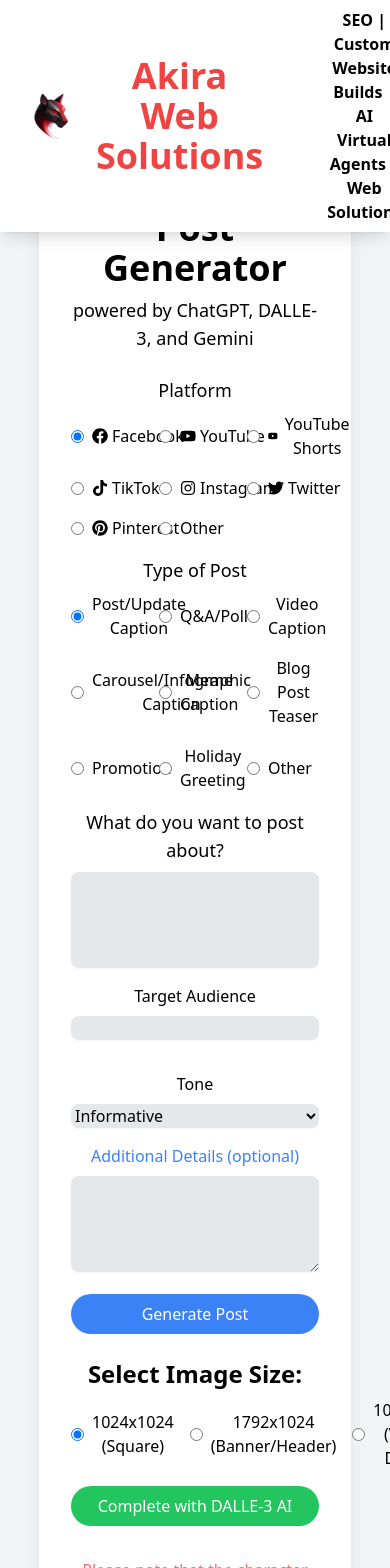
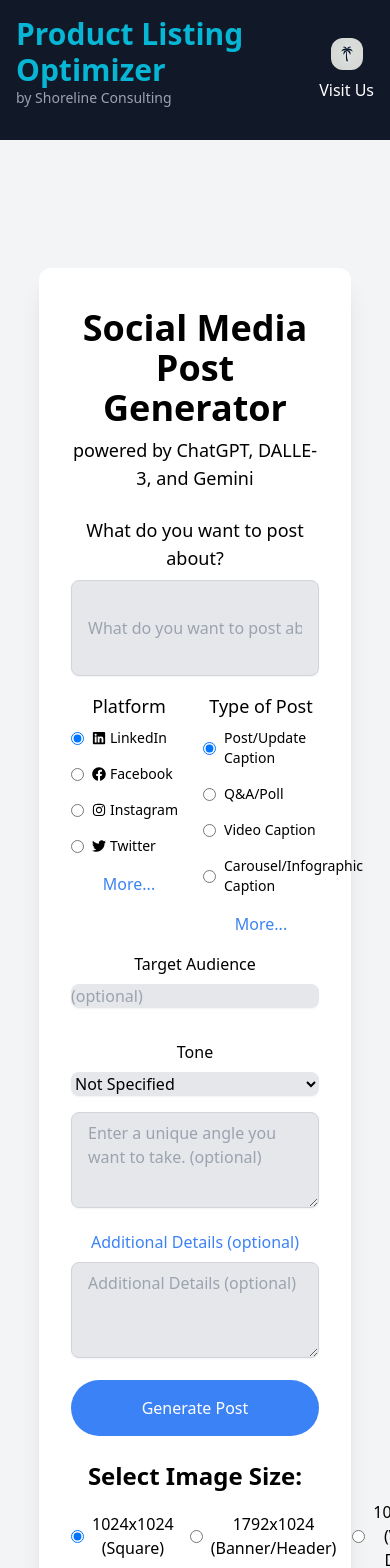
Before and after one commit to ryanhood10/AIContentCreator, a React (Create React App) app in the folder client/: page / in a window 390 px wide. Shown: the top 1568 px of the page. Built offline with nearby package versions, Linux system fonts and the light colour scheme.

Commit message:
made major ui improvements

```diff
--- a/client/src/components/Header.jsx
+++ b/client/src/components/Header.jsx
@@ -1,26 +1,28 @@
-import React from "react";
-import { Link } from "react-router-dom"; // Import Link for navigation
-import AkiraLogo from './images/AkiraLogoTransparent.webp'
+import React from 'react';
+import Logo from './images/PalmtreeLeftLogo.webp';
+import {Link} from 'react-router-dom';
+
 
 const Header = () => {
   return (
-    <header className="fixed top-0 left-0 w-full bg-white shadow-lg z-10">
-      <div className="container mx-auto px-4 py-2 flex items-center justify-between">
-        <Link to="https://akirawebsolutions.com/">
-          <div className="flex items-center">
+    <header className="bg-gray-900 text-gray-300 py-4 sticky top-0 z-50">
+      <div className="container mx-auto px-4 flex items-center justify-between">
+        <div className="flex-1 text-left mb-4 md:mb-0">
+        <Link to="/" className="hover:cursor-pointer ">
+        <h1 className="text-3xl font-bold text-cyan-500 hover:text-cyan-900">Product Listing Optimizer</h1>          </Link>
+          <p className="text-sm text-gray-400">by Shoreline Consulting</p>
+        </div>
+        <div className="flex flex-col items-center md:justify-end">
+          <a href="https://creativecoloring.io/" target="_blank" rel="noopener noreferrer">
             <img
-              src={AkiraLogo}
-              alt="Akira Logo"
-              className=" mr-2"
+              src={Logo}
+              alt="Akira Web Solutions Logo"
+              className="h-8 rounded-xl"
             />
-            <h1 className="text-red-500 font-sans font-bold text-4xl">
-              Akira Web Solutions
-            </h1>
-            <h2 className="pl-16 font-sans font-semibold "> SEO | Custom Website Builds | AI Virtual Agents | Web Solutions</h2>
-          </div>
-        </Link>
-        <div className="font-sans font-light hidden md:block">
-          Based out of Nashville, TN
+          </a>
+          <a href="https://akirawebsolutions.com" target="_blank" rel="noopener noreferrer" className="mt-2 text-white hover:text-cyan-300">
+            Visit Us
+          </a>
         </div>
       </div>
     </header>
--- a/client/src/components/MainPage.jsx
+++ b/client/src/components/MainPage.jsx
@@ -1,23 +1,42 @@
 import React, { useState, useRef, useEffect } from "react";
 import { ThreeDots } from 'react-loader-spinner';
-import { FaFacebook, FaYoutube, FaTiktok, FaInstagram, FaTwitter, FaPinterest } from 'react-icons/fa';
+import { FaFacebook, FaYoutube, FaTiktok, FaInstagram, FaTwitter, FaPinterest, FaLinkedin } from 'react-icons/fa';
 
 const platforms = [
+  { name: "LinkedIn", icon: FaLinkedin, characterLimit: 3000 }, // Professional platform
   { name: "Facebook", icon: FaFacebook, characterLimit: 63206 },
+  { name: "Instagram", icon: FaInstagram, characterLimit: 2200 },
+  { name: "Twitter", icon: FaTwitter, characterLimit: 280 },
+];
+
+// Additional platforms that will be revealed when "More" is clicked
+const morePlatforms = [
   { name: "YouTube", icon: FaYoutube, characterLimit: 5000 },
   { name: "YouTube Shorts", icon: FaYoutube, characterLimit: 1000 },
   { name: "TikTok", icon: FaTiktok, characterLimit: 150 },
-  { name: "Instagram", icon: FaInstagram, characterLimit: 2200 },
-  { name: "Twitter", icon: FaTwitter, characterLimit: 280 },
   { name: "Pinterest", icon: FaPinterest, characterLimit: 500 },
 ];
 
-const tones = ["Informative", "Humorous", "Inspirational"];
 
-const postTypes = [
-  "Post/Update Caption", "Q&A/Poll", "Video Caption", "Carousel/Infographic Caption",
-  "Meme Caption", "Blog Post Teaser", "Promotion", "Holiday Greeting", "Other"
+const tones = ["Not Specified", "Informative", "Humorous", "Inspirational"];
+
+// Main post types (most commonly used by professionals)
+const mainPostTypes = [
+  "Post/Update Caption",
+  "Q&A/Poll",
+  "Video Caption",
+  "Carousel/Infographic Caption"
 ];
+
+const morePostTypes = [
+  "Meme Caption",
+  "Blog Post Teaser",
+  "Promotion",
+  "Holiday Greeting",
+  "Other"
+];
+
+
 
 function MainPage() {
   const [selectedPlatform, setSelectedPlatform] = useState(platforms[0].name);
@@ -25,8 +44,9 @@
   const [topic, setTopic] = useState("");
   const [targetAudience, setTargetAudience] = useState("");
   const [tone, setTone] = useState(tones[0]);
-  const [typeOfPost, setTypeOfPost] = useState(postTypes[0]);
+  const [typeOfPost, setTypeOfPost] = useState(mainPostTypes[0]); // Default to the first main post type
   const [additionalDetails, setAdditionalDetails] = useState("");
+  const [uniqueAngle, setUniqueAngle] = useState("");
   const [characterLimit, setCharacterLimit] = useState(platforms[0].characterLimit);
   const [generatedPost, setGeneratedPost] = useState("");
   const [isLoading, setIsLoading] = useState(false);
@@ -40,7 +60,14 @@
   const [customDallePrompt, setCustomDallePrompt] = useState(""); // State to hold custom DALLE prompt
   const [showCustomPromptInput, setShowCustomPromptInput] = useState(false); // State to toggle custom prompt input visibility
   const [imageTitle, setImageTitle] = useState(""); // State to hold the image title
+  const [showMore, setShowMore] = useState(false); // State to track if "More" platforms are shown
+  const [showMorePostTypes, setShowMorePostTypes] = useState(false); // To track if more post types are shown
+  const [otherPostType, setOtherPostType] = useState(""); // State for "Other" input when selected
+  const [showOtherPostInput, setShowOtherPostInput] = useState(false); // Show input for "Other"
 
+  const handleShowMore = () => {
+    setShowMore(!showMore); // Toggle "More" platforms visibility
+  };
   const postRef = useRef(null);
   const seoPost = useRef(null);
 
@@ -70,11 +97,17 @@
     const { value } = event.target;
     setTypeOfPost(value);
     if (value === "Other") {
-      setShowOtherInput(true); // Show the "Other" input field if "Other" is selected
+      setShowOtherPostInput(true); // Show input for "Other"
     } else {
-      setShowOtherInput(false); // Hide the "Other" input field for other options
+      setShowOtherPostInput(false); // Hide the "Other" input field for other options
     }
   };
+
+  // Handle "View More" toggle for post types
+  const handleShowMorePostTypes = () => {
+    setShowMorePostTypes(!showMorePostTypes); // Toggle "More" post types visibility
+  };
+
 
   const handleSizeChange = (event) => {
     setSelectedSize(event.target.value);
@@ -304,18 +337,35 @@
 
 
 return (
-    <div className="bg-gray-100 min-h-screen flex flex-col items-center justify-center pt-32 md:pt-56">
-      <div className="bg-white p-8 rounded-xl shadow-xl w-[80%]">
+  <div className="bg-gray-100 min-h-screen min-w-screen flex flex-col items-center justify-center pt-32 md:pt-56">
+    <div className="bg-white border-gray-500 max-w-5xl mb-16  p-8 rounded-xl shadow-xl w-[80%]">
+      <div className="max-w-4xl mx-auto">
         <h1 className="text-4xl font-bold text-center p-2">
           Social Media Post Generator
         </h1>
         <h2 className="mb-6 text-lg font-light">powered by ChatGPT, DALLE-3, and Gemini</h2>
 
+
+
+        {/* Post Content */}
         <div className="mb-4">
+          <label className="block font-medium text-lg mb-2">What do you want to post about?</label>
+          <input
+  className="bg-gray-200 rounded-lg shadow-sm resize-y h-24 w-full border border-gray-300 hover:border-blue-400 hover:border-2 hover:cursor-pointer focus:border-blue-500 focus:cursor-text transition-all duration-200 px-4 py-2 text-base md:text-lg sm:h-32 focus:outline-none"
+  type="text"
+  placeholder="What do you want to post about?"
+            value={topic}
+            onChange={(e) => setTopic(e.target.value)}
+          />
+        </div>
+
+        <div className="grid grid-cols-2 gap-4">  {/* This creates two columns */}
+       {/* Platform Selection */}
+<div className="col-span-1 mb-4">
   <label className="block font-medium text-lg mb-2">Platform</label>
-          <div className="grid grid-cols-3 gap-4">
+  <div className="grid grid-cols-1 md:grid-cols-2 xl:grid-cols-3 gap-4"> {/* Using md:grid-cols-2 for medium screens */}
     {platforms.map((p) => (
-              <div key={p.name} className="flex items-center">
+      <div key={p.name} className="flex text-sm items-center">
         <input
           type="radio"
           id={p.name}
@@ -330,34 +380,51 @@
         </label>
       </div>
     ))}
-            <div className="flex items-center">
+    {/* Show More/Show Less */}
+    {!showMore ? (
+      <button
+        className="text-blue-500 font-medium cursor-pointer"
+        onClick={handleShowMore}
+      >
+        More...
+      </button>
+    ) : (
+      <>
+        {morePlatforms.map((p) => (
+          <div key={p.name} className="flex text-sm items-center">
             <input
               type="radio"
-                id="Other"
+              id={p.name}
               name="platform"
-                value="Other"
-                checked={selectedPlatform === "Other"}
+              value={p.name}
+              checked={selectedPlatform === p.name}
               onChange={handlePlatformChange}
               className="mr-2"
             />
-              <label htmlFor="Other">Other</label>
-              {selectedPlatform === "Other" && (
-                <input
-                  type="text"
-                  className="ml-2 bg-gray-200 rounded-lg shadow-sm w-full"
-                  value={otherPlatform}
-                  onChange={(e) => setOtherPlatform(e.target.value)}
-                />
+            <label htmlFor={p.name} className="flex items-center">
+              <p.icon className="mr-1" /> {p.name}
+            </label>
+          </div>
+        ))}
+        <button
+          className="text-blue-500 font-medium cursor-pointer mt-2"
+          onClick={handleShowMore}
+        >
+          View Less
+        </button>
+      </>
     )}
   </div>
 </div>
-        </div>
 
-        <div className="mb-4">
+
+       {/* Type of Post */}
+<div className="col-span-1 mb-4">
   <label className="block font-medium text-lg mb-2">Type of Post</label>
-          <div className="grid grid-cols-3 gap-4">
-            {postTypes.map((type) => (
-              <div key={type} className="flex items-center">
+  <div className="grid grid-cols-1 md:grid-cols-2 xl:grid-cols-3 gap-4"> {/* Using md:grid-cols-2 for medium screens */}
+    {/* Main post types */}
+    {mainPostTypes.map((type) => (
+      <div key={type} className="flex text-sm text-start items-center">
         <input
           type="radio"
           id={type}
@@ -370,33 +437,67 @@
         <label htmlFor={type}>{type}</label>
       </div>
     ))}
-            {showOtherInput && (
+
+    {/* Show More/Show Less functionality */}
+    {!showMorePostTypes ? (
+      <button
+        className="text-blue-500 font-medium cursor-pointer"
+        onClick={handleShowMorePostTypes}
+      >
+        More...
+      </button>
+    ) : (
+      <>
+        {/* Additional post types */}
+        {morePostTypes.map((type) => (
+          <div key={type} className="flex text-sm items-center">
+            <input
+              type="radio"
+              id={type}
+              name="typeOfPost"
+              value={type}
+              checked={typeOfPost === type}
+              onChange={handleTypeOfPostChange}
+              className="mr-2"
+            />
+            <label htmlFor={type}>{type}</label>
+          </div>
+        ))}
+
+        {/* "Other" input when selected */}
+        {showOtherPostInput && (
           <input
             type="text"
-                className="ml-2 bg-gray-200 rounded-lg shadow-sm w-full"
-                value={typeOfPost}
-                onChange={(e) => setTypeOfPost(e.target.value)}
+            className="mt-2 bg-gray-200 rounded-lg shadow-sm w-full px-4 py-2 text-base"
+            value={otherPostType}
+            onChange={(e) => setOtherPostType(e.target.value)}
+            placeholder="Enter other post type"
           />
+        )}
+
+        {/* View Less button to collapse additional post types */}
+        <button
+          className="text-blue-500 font-medium cursor-pointer mt-2"
+          onClick={handleShowMorePostTypes}
+        >
+          View Less
+        </button>
+      </>
     )}
   </div>
 </div>
 
-        <div className="mb-4">
-          <label className="block font-medium text-lg  mb-2">What do you want to post about?</label>
-          <input
-            className="input-large bg-gray-200 rounded-lg shadow-sm resize-y h-24 w-full"
-            type="text"
-            value={topic}
-            onChange={(e) => setTopic(e.target.value)}
-          />
+
 </div>
 
-        <div className="grid grid-cols-1 md:grid-cols-2 gap-y-4 md:gap-x-8">
+        {/* Target Audience and Tone */}
+        <div className="grid grid-cols-1 md:grid-cols-2 gap-4">
           <div className="mb-4">
             <label className="block font-medium mb-2">Target Audience</label>
             <input
-              className="input-large bg-gray-200 rounded-lg w-full shadow-sm"
+              className="bg-gray-200 rounded-lg w-full shadow-sm"
               type="text"
+              placeholder="(optional)"
               value={targetAudience}
               onChange={(e) => setTargetAudience(e.target.value)}
             />
@@ -404,7 +505,7 @@
           <div className="mb-4">
             <label className="block font-medium mb-2">Tone</label>
             <select
-              className="input-large bg-gray-200 rounded-lg w-full shadow-sm"
+              className="bg-gray-200 rounded-lg w-full shadow-sm"
               value={tone}
               onChange={(e) => setTone(e.target.value)}
             >
@@ -417,6 +518,18 @@
           </div>
         </div>
 
+{/* Unique Angle */}
+<div className="mb-4">
+  <textarea
+    className="bg-gray-200 rounded-lg shadow-sm resize-y h-24 w-full border border-gray-300 hover:border-blue-400 hover:border-2 hover:cursor-pointer focus:border-blue-500 focus:cursor-text transition-all duration-200 px-4 py-2 text-base md:text-lg sm:h-32 focus:outline-none"
+    placeholder="Enter a unique angle you want to take. (optional)"
+    value={uniqueAngle}
+    onChange={(e) => setUniqueAngle(e.target.value)}
+  />
+</div>
+
+
+        {/* Additional Details */}
  <div className="mb-4">
           <label
             className="block font-medium mb-2 cursor-pointer text-blue-500 active:text-blue-800 hover:text-blue-400"
@@ -430,18 +543,20 @@
               <br />
               * Any specific branding guidelines or restrictions.
               <br />
-              * Desired posting time (if known)
+              * Desired posting time (if known).
             </div>
           )}
           <textarea
-            className="input-large bg-gray-200 rounded-lg shadow-sm resize-y h-24 w-full"
+  className="bg-gray-200 rounded-lg shadow-sm resize-y h-24 w-full border border-gray-300 hover:border-blue-400 hover:border-2 hover:cursor-pointer focus:border-blue-500 focus:cursor-text transition-all duration-200 px-4 py-2 text-base md:text-lg sm:h-32 focus:outline-none"
+  placeholder='Additional Details (optional)'
             value={additionalDetails}
             onChange={(e) => setAdditionalDetails(e.target.value)}
           />
         </div>
 
+        {/* Generate Post Button */}
         <button
-          className="bg-blue-500 text-white hover:bg-blue-600 py-2 px-4 rounded-full font-medium text-center w-full"
+          className="bg-blue-500 text-white hover:bg-blue-600 py-4 px-4 rounded-full font-medium text-center w-full"
           onClick={handleGeneratePost}
         >
           Generate Post
@@ -454,65 +569,62 @@
           </div>
         )}
 
+        {/* Generated Post */}
         {generatedPost && (
-          <div>
-            <h2 className="text-2xl font-semibold mt-6">Generated Post:</h2>
-            <div className="h-full flex flex-col justify-center items-center">
-              <p className="text-gray-600 font-mono"> Made with ChatGPT</p>
-              <div className="border p-4 mt-2 rounded-xl shadow-xl w-full flex flex-col justify-center items-center relative">
-                <div className="h-full flex flex-col overflow-y-auto justify-center items-center">
+          <div className="mt-6">
+            <h2 className="text-2xl font-semibold">Generated Post:</h2>
+            <div className="border p-4 rounded-xl shadow-xl w-full mt-2">
               <div className="flex-grow p-10" ref={postRef}>
                 {formatPost(generatedPost)}
               </div>
+              <div className="flex justify-between mt-4">
                 <button
                   onClick={copyGeneratedPost}
-                    className="absolute bottom-4 right-4 bg-blue-500 text-white hover:bg-blue-600 py-1 px-3 rounded-full font-medium text-center"
+                  className="bg-blue-500 text-white hover:bg-blue-600 py-2 px-4 rounded-full font-medium"
                 >
                   Copy Post
                 </button>
                 <button
                   onClick={handleOptimizePost}
-                    className="absolute bottom-4 bg-green-500 text-white hover:bg-green-600 py-1 px-3 rounded-full font-medium text-center"
+                  className="bg-green-500 text-white hover:bg-green-600 py-2 px-4 rounded-full font-medium"
                 >
                   Optimize Post with Gemini
                 </button>
               </div>
             </div>
           </div>
-          </div>
         )}
 
+        {/* Optimized Post */}
         {optimizedPost && (
-          <div>
-            <h2 className="text-2xl font-semibold mt-6">Optimized Post:</h2>
-            <div className="h-full flex flex-col justify-center items-center">
-              <p className="text-gray-600 font-mono">Search Engine Optimized with Google's Gemini AI</p>
-              <div className="border p-4 mt-2 rounded-xl shadow-xl w-full flex flex-col justify-center items-center relative">
-                <div className="h-full flex flex-col overflow-y-auto justify-center items-center">
+          <div className="mt-6">
+            <h2 className="text-2xl font-semibold">Optimized Post:</h2>
+            <div className="border p-4 rounded-xl shadow-xl w-full mt-2">
+              <p className="text-gray-600 font-mono">
+                Search Engine Optimized with Google's Gemini AI
+              </p>
               <div className="flex-grow p-10" ref={seoPost}>
                 <p>{optimizedPost}</p>
               </div>
               <button
                 onClick={copyGeneratedPost2}
-                    className="absolute bottom-4 right-4 bg-blue-500 text-white hover:bg-blue-600 py-1 px-3 rounded-full font-medium text-center"
+                className="bg-blue-500 text-white hover:bg-blue-600 py-2 px-4 rounded-full font-medium mt-4"
               >
                 Copy Post
               </button>
             </div>
           </div>
-            </div>
-          </div>
         )}
 
-
+        {/* DALLE Image */}
         {imageUrl && (
           <div className="mt-6">
             <h2 className="text-2xl font-semibold">Dalle Image:</h2>
-            <div className="border p-4 mt-2 rounded-xl shadow-xl w-full relative">
-              <img src={imageUrl} alt="Dalle AI Generated" className="mt-2 rounded-xl shadow-xl w-full" />
+            <div className="border p-4 rounded-xl shadow-xl w-full relative mt-2">
+              <img src={imageUrl} alt="Dalle AI Generated" className="rounded-xl shadow-xl w-full" />
               <button
                 onClick={downloadDalleImage}
-                className="absolute bottom-4 right-4 bg-blue-500 text-white hover:bg-blue-600 py-1 px-3 rounded-full font-medium text-center"
+                className="absolute bottom-4 right-4 bg-blue-500 text-white hover:bg-blue-600 py-2 px-4 rounded-full font-medium"
               >
                 Download Image
               </button>
@@ -520,35 +632,33 @@
           </div>
         )}
 
-
+        {/* DALLE Prompt */}
         {dallePrompt && (
           <div className="mt-6">
             <h2 className="text-2xl font-semibold">Dalle Prompt:</h2>
-            <p className="text-gray-600 font-mono">Want an image for your post? Generate one below with OpenAI's DALLE-3 AI</p>
-            <div className="border p-4 mt-2 rounded-xl shadow-xl w-full">
+            <div className="border p-4 rounded-xl shadow-xl w-full mt-2">
               <p>{dallePrompt}</p>
               <p className="text-xs text-gray-500 mt-2">
-                Don't like the image results from the prompt above?{" "}
+                Want to generate your own custom prompt?{" "}
                 <span
                   onClick={() => setShowCustomPromptInput(true)}
                   className="text-blue-500 cursor-pointer underline"
                 >
                   Click Here
-                </span>{" "}
-                to try your own custom prompt.
+                </span>
               </p>
 
               {showCustomPromptInput && (
                 <div className="mt-2 flex items-center">
                   <input
                     type="text"
-                    className="ml-2 bg-gray-200 rounded-lg shadow-sm w-full"
+                    className="bg-gray-200 rounded-lg shadow-sm w-full"
                     value={customDallePrompt}
                     onChange={(e) => setCustomDallePrompt(e.target.value)}
                   />
                   <button
                     onClick={handleCustomDalleCompletion}
-                    className="bg-green-500 text-white hover:bg-green-600 py-1 px-3 rounded-full font-medium ml-2"
+                    className="bg-green-500 text-white hover:bg-green-600 py-2 px-4 rounded-full font-medium ml-2"
                   >
                     Try Custom Prompt
                   </button>
@@ -558,6 +668,7 @@
           </div>
         )}
 
+        {/* Image Size Selection */}
         <div className="mt-6">
           <h2 className="text-2xl font-semibold">Select Image Size:</h2>
           <div className="flex items-center mt-2">
@@ -596,11 +707,10 @@
           </div>
         </div>
 
-        {/* Button to trigger DALLE-3 completion */}
         <button
-          className="bg-green-500 text-white hover:bg-green-600 py-2 px-4 rounded-full font-medium text-center w-full mt-4"
+          className="bg-green-500 text-white hover:bg-green-600 py-4 px-4 rounded-full font-medium text-center w-full mt-4"
           onClick={handleDalleCompletion}
-          disabled={!dallePrompt} // Disable if no Dalle Prompt available
+          disabled={!dallePrompt}
         >
           {isLoadingDalle ? (
             <div className="flex items-center justify-center">
@@ -608,7 +718,7 @@
               <span className="ml-2">Generating Image...</span>
             </div>
           ) : (
-            "Complete with DALLE-3 AI"
+            "Generate an Image"
           )}
         </button>
 
@@ -619,7 +729,9 @@
         </p>
       </div>
     </div>
+  </div>
 );
+
 }
 
 export default MainPage;
```
Also changed, not shown: client/src/components/Footer.jsx (+29 -47 lines), client/src/components/images/PalmtreeLeftLogo.webp (added). Lines whose indentation alone changed are shown as unchanged.
